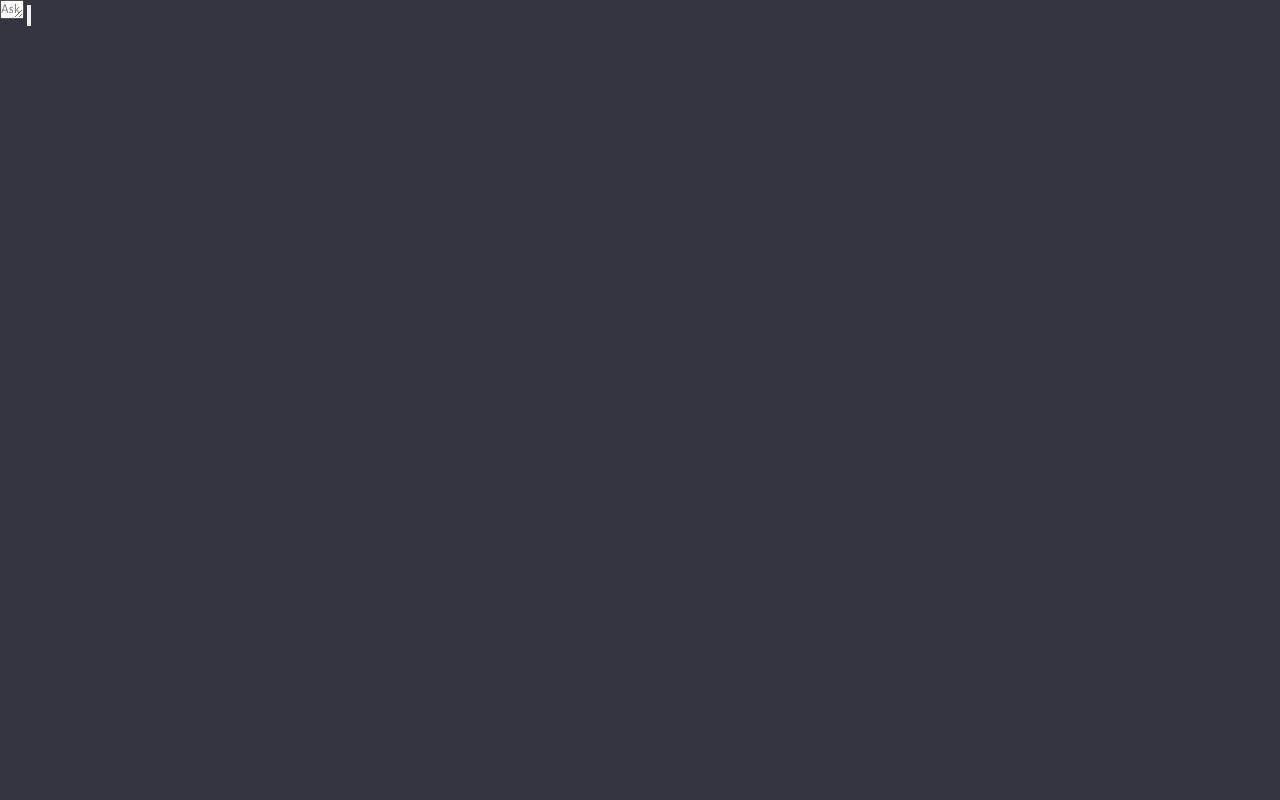
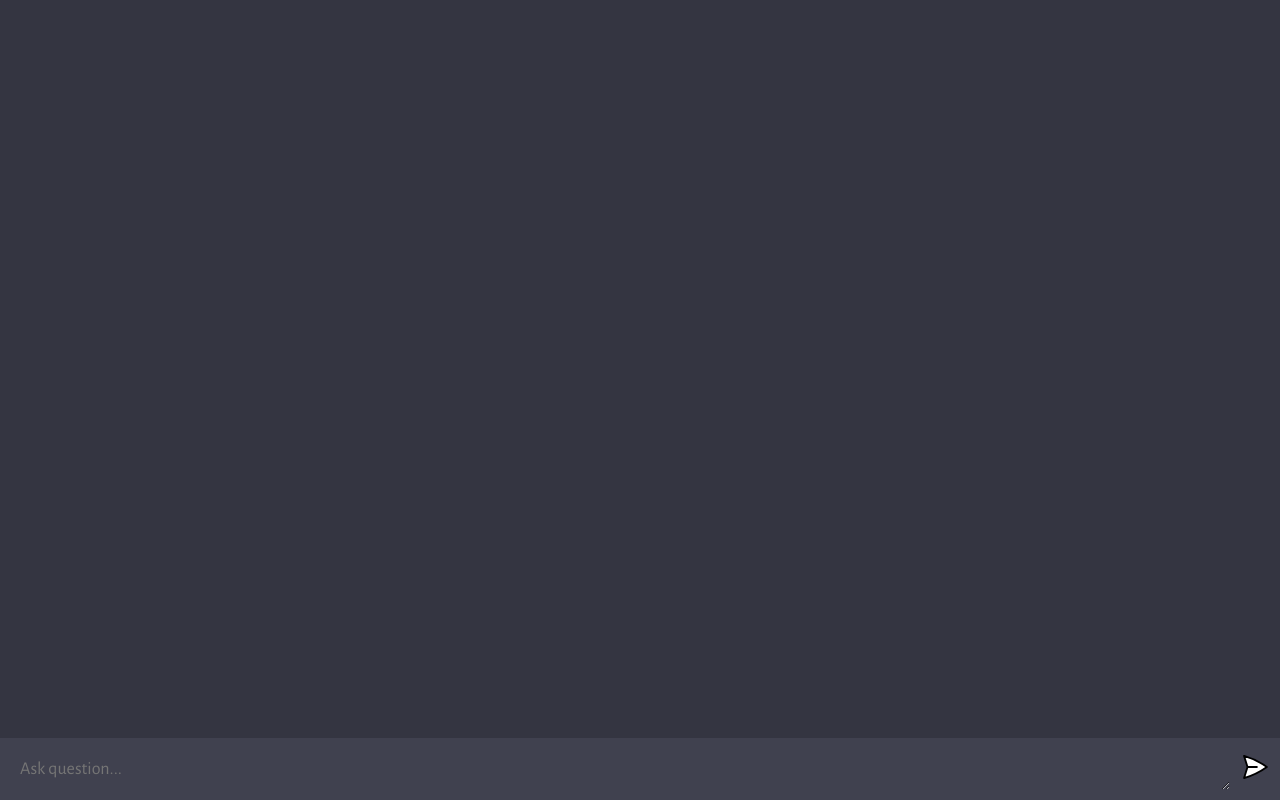
Before and after one commit to niclastanskanen/open-ai, a website built with Vite: page client/index.html in a window 1280 px wide. Built offline with nearby package versions, Linux system fonts and the light colour scheme.

Commit message:
add style to index.html

```diff
--- a/client/style.css
+++ b/client/style.css
@@ -10,3 +10,72 @@
 body {
   background: #343541;
 }
+
+
+#app {
+  width: 100vw;
+  height: 100vh;
+  background: #343541;
+  display: flex;
+  flex-direction: column;
+  align-items: center;
+  justify-content: space-between;
+}
+
+#chat_container {
+  flex: 1;
+  width: 100%;
+  height: 100%;
+  overflow-y: scroll;
+
+  display: flex;
+  flex-direction: column;
+  gap: 10px;
+
+  -ms-overflow-style: none;
+  scrollbar-width: none;
+
+  padding-bottom: 20px;
+  scroll-behavior: smooth;
+}
+
+#chat_container::-webkit-scrollbar {
+  display: none;
+}
+
+form {
+  width: 100%;
+  max-width: 1280px;
+  margin: 0 auto;
+  padding: 10px;
+  background: #40414F;
+
+  display: flex;
+  flex-direction: row;
+  gap: 10px;
+}
+
+textarea {
+  width: 100%;
+
+  color: #fff;
+  font-size: 18px;
+
+  padding: 10px;
+  background: transparent;
+  border-radius: 5px;
+  border: none;
+  outline: none;
+}
+
+button {
+  outline: 0;
+  border: 0;
+  cursor: pointer;
+  background: transparent;
+}
+
+form img {
+  width: 30px;
+  height: 30px;
+}
```
